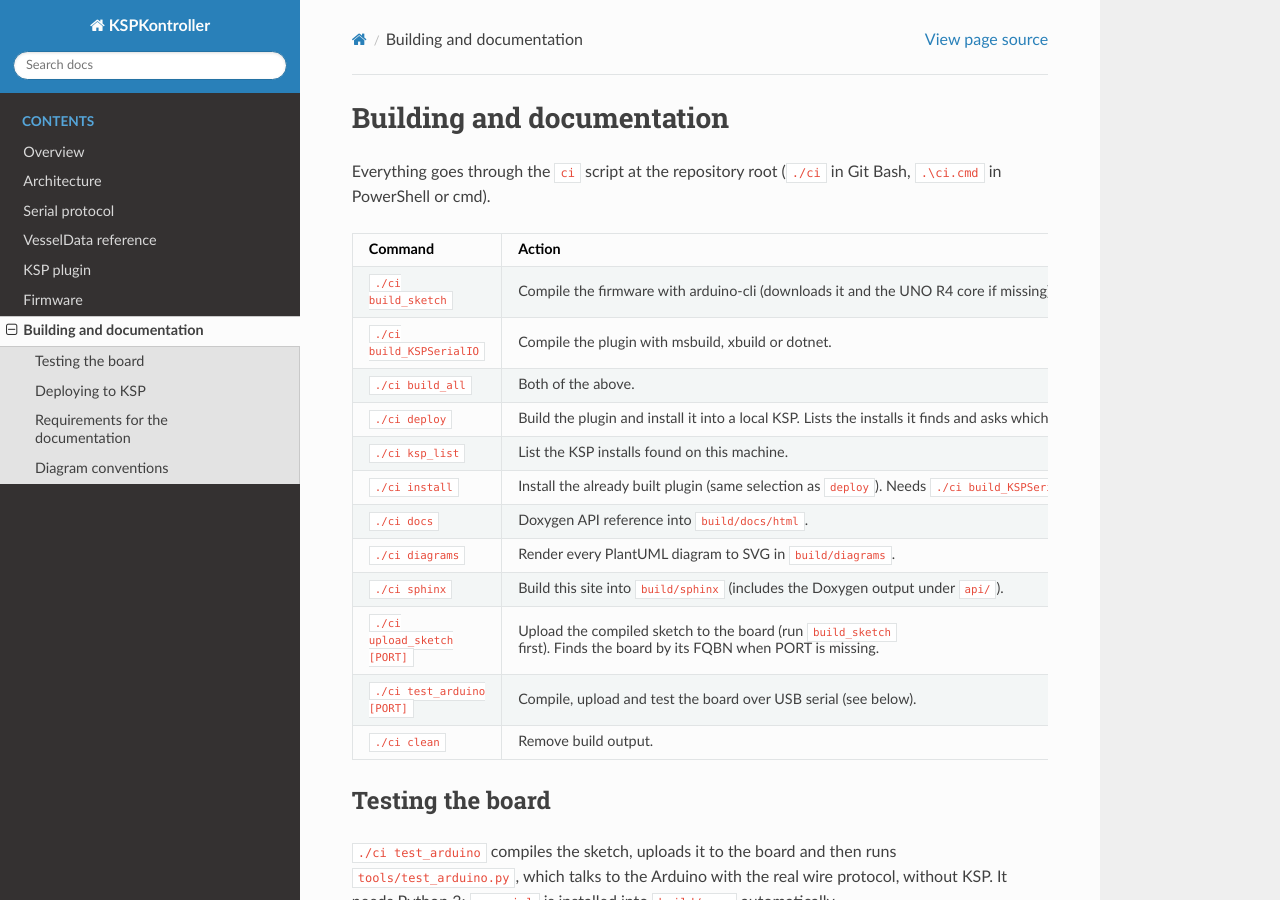
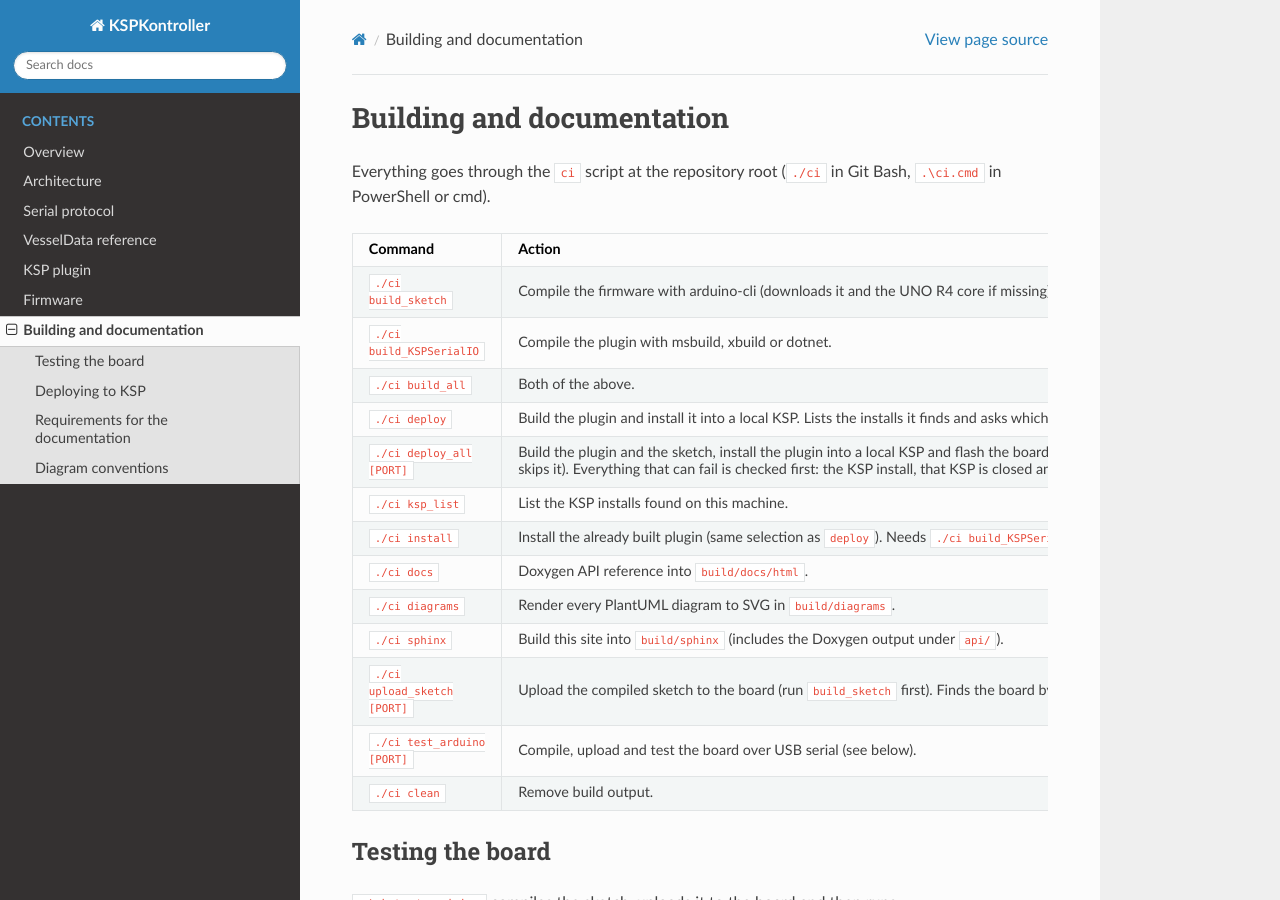
Before and after one commit to AlaNLrdE/KSPKontroller, a Sphinx documentation site: the page built from docs/building.rst, in a window 1280 px wide and 900 px high. Built offline with Sphinx 7.4.7 and the Read the Docs theme 3.1.0, drawn with Linux system fonts in a browser that asks for light colours.

Commit message:
Add ./ci deploy_all to build, install the plugin and flash the board
deploy_all checks everything that can fail before touching anything (KSP install chosen, KSP closed, board found), then builds the plugin and the sketch, installs the plugin into the local KSP, uploads the firmware and runs the board test (NO_TEST=1 skips it). find_board_port, upload_sketch and run_board_test are shared with test_arduino.

Co-Authored-By: Claude Sonnet 5.5 <noreply@anthropic.com>

```diff
--- a/docs/building.rst
+++ b/docs/building.rst
@@ -18,6 +18,8 @@ Everything goes through the ``ci`` script at the repository root (``./ci`` in Gi
      - Both of the above.
    * - ``./ci deploy``
      - Build the plugin and install it into a local KSP. Lists the installs it finds and asks which one (see below).
+   * - ``./ci deploy_all [PORT]``
+     - Build the plugin and the sketch, install the plugin into a local KSP and flash the board, then run the board test (``NO_TEST=1`` skips it). Everything that can fail is checked first: the KSP install, that KSP is closed and that a board is connected.
    * - ``./ci ksp_list``
      - List the KSP installs found on this machine.
    * - ``./ci install``
```
Also changed, not shown: README.md (+1 -0 lines), 1 other file.
